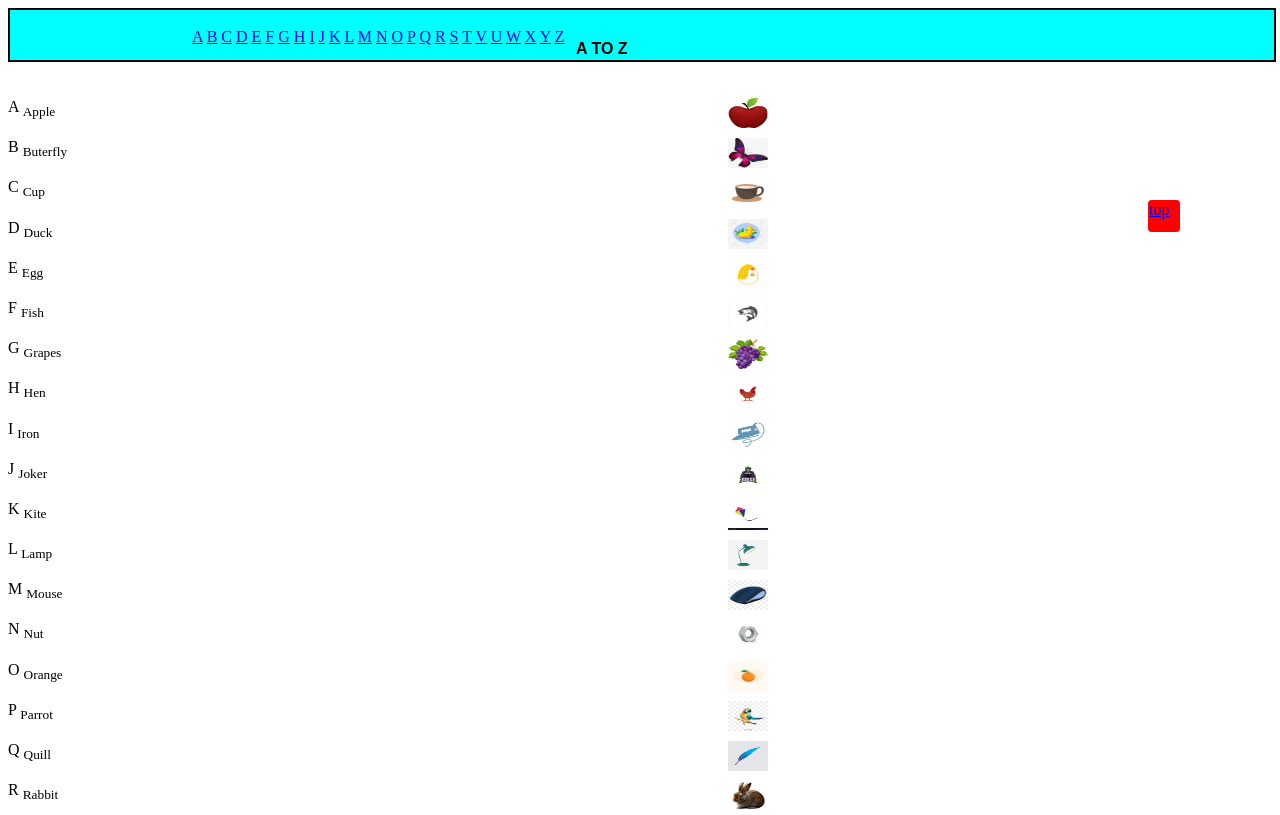
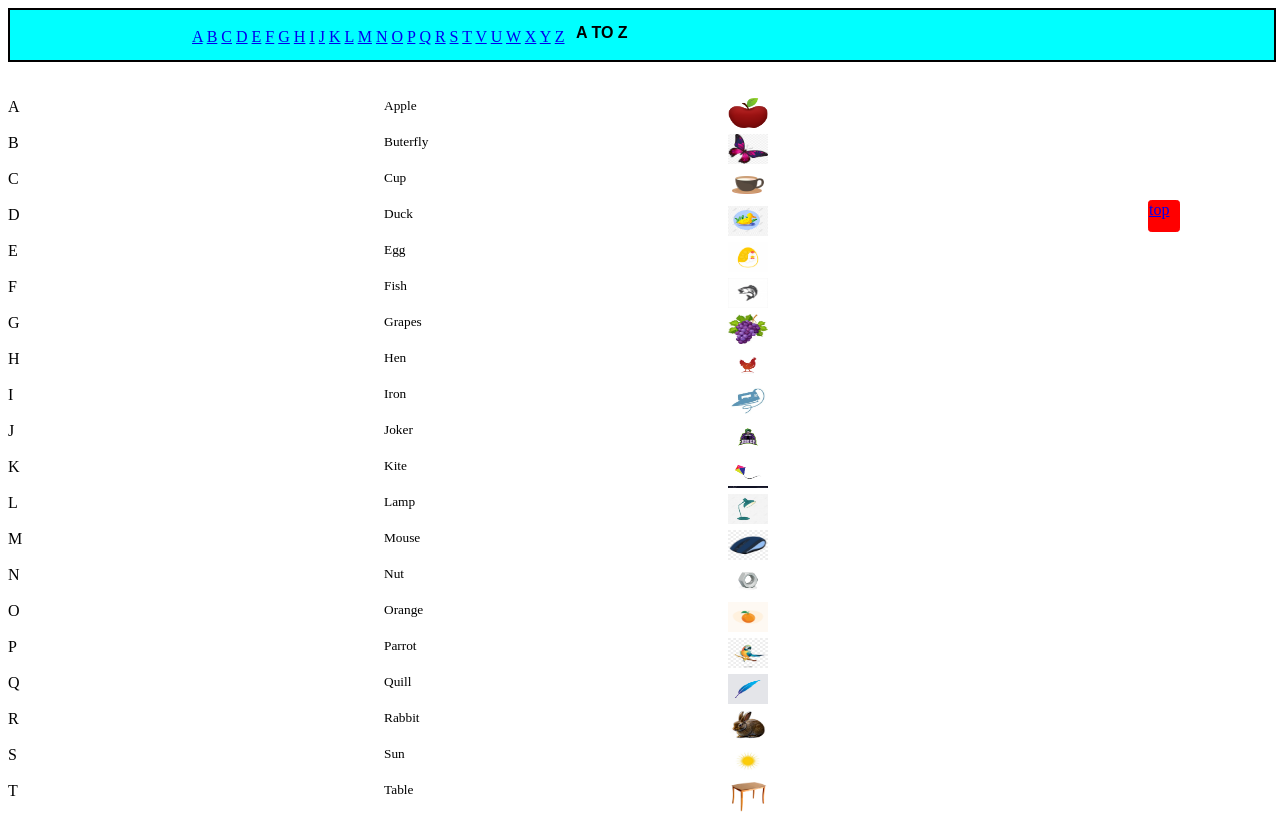
Before and after one commit to REHMAN251211/abcbook, a plain HTML site: page index.html in a window 1280 px wide. Shown: the top 815 px of the page. Drawn offline with Linux system fonts and the light colour scheme.

Commit message:
new change

```diff
--- a/index.html
+++ b/index.html
@@ -45,9 +45,9 @@
         <a href="#a">top</a>
     </div>
         <br>
-        <div id="a">
+        <div>
             A <sub>Apple</sub>
-            <img src="bookapple.png" alt="Apple pic" height="30" width="40" />
+            <img id="a" src="bookapple.png" alt="Apple pic" height="30" width="40" />
          </div>
          <br>
         <div>
--- a/style.css
+++ b/style.css
@@ -3,7 +3,11 @@
     position: absolute;
     right: 45%;
     left: 45%;
-top: 5%;
+    top: 3%;
+    }
+    div>sub{
+        position: absolute;
+        left: 30%;
     }
     nav{
     height: 50px;
```
Lines whose indentation alone changed are shown as unchanged.
